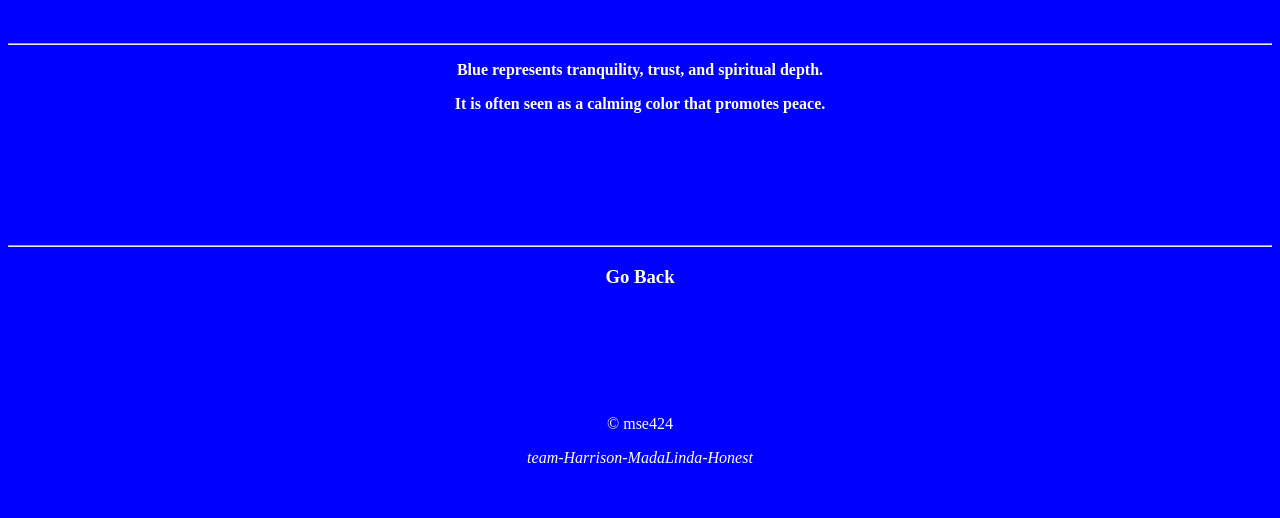
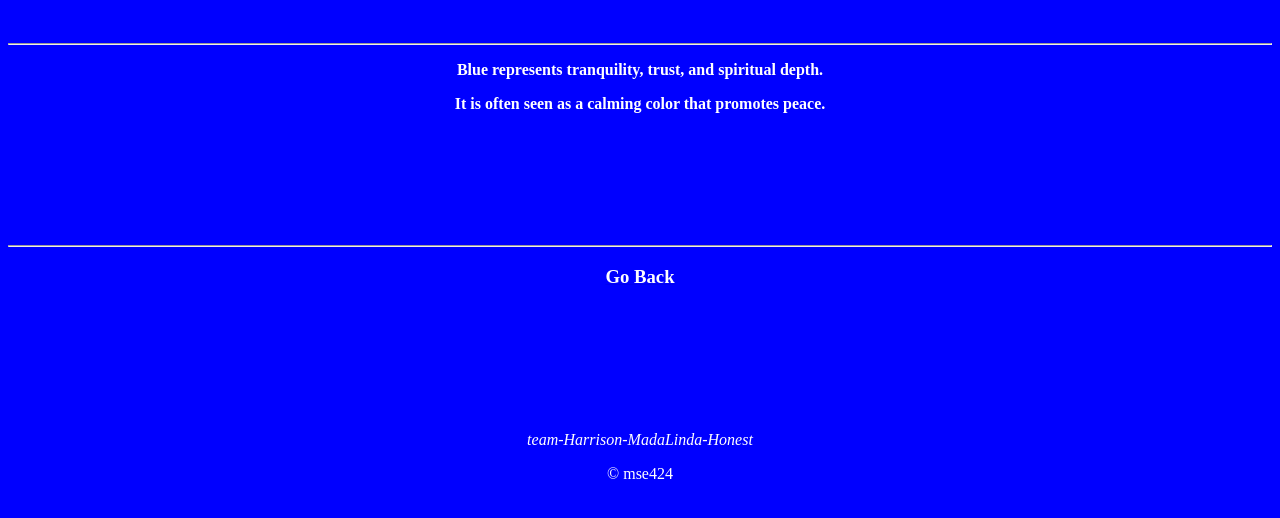
Before and after one commit to madalitsolindadi/classTask-website, a plain HTML site: page blue.html in a window 1280 px wide. Shown: the part 76-594 px from the top of the page. Drawn offline with Linux system fonts and the light colour scheme.

Commit message:
Update blue.html

```diff
--- a/blue.html
+++ b/blue.html
@@ -18,7 +18,7 @@
 	   <hr>
 	   <a href="index.html"> <h3> <b style="color:white"> Go Back </b> </h3> </a>
        <br><br><br><br><br><br>
-	   <div style="color:white"> &#169 mse424 <p style="font-style:italic"> team-Harrison-MadaLinda-Honest </p> </div>
+	   <div style="color:white"> <p style="font-style:italic"> team-Harrison-MadaLinda-Honest </p> &#169 mse424 </div>
 
 	</div>
 </body>
```
